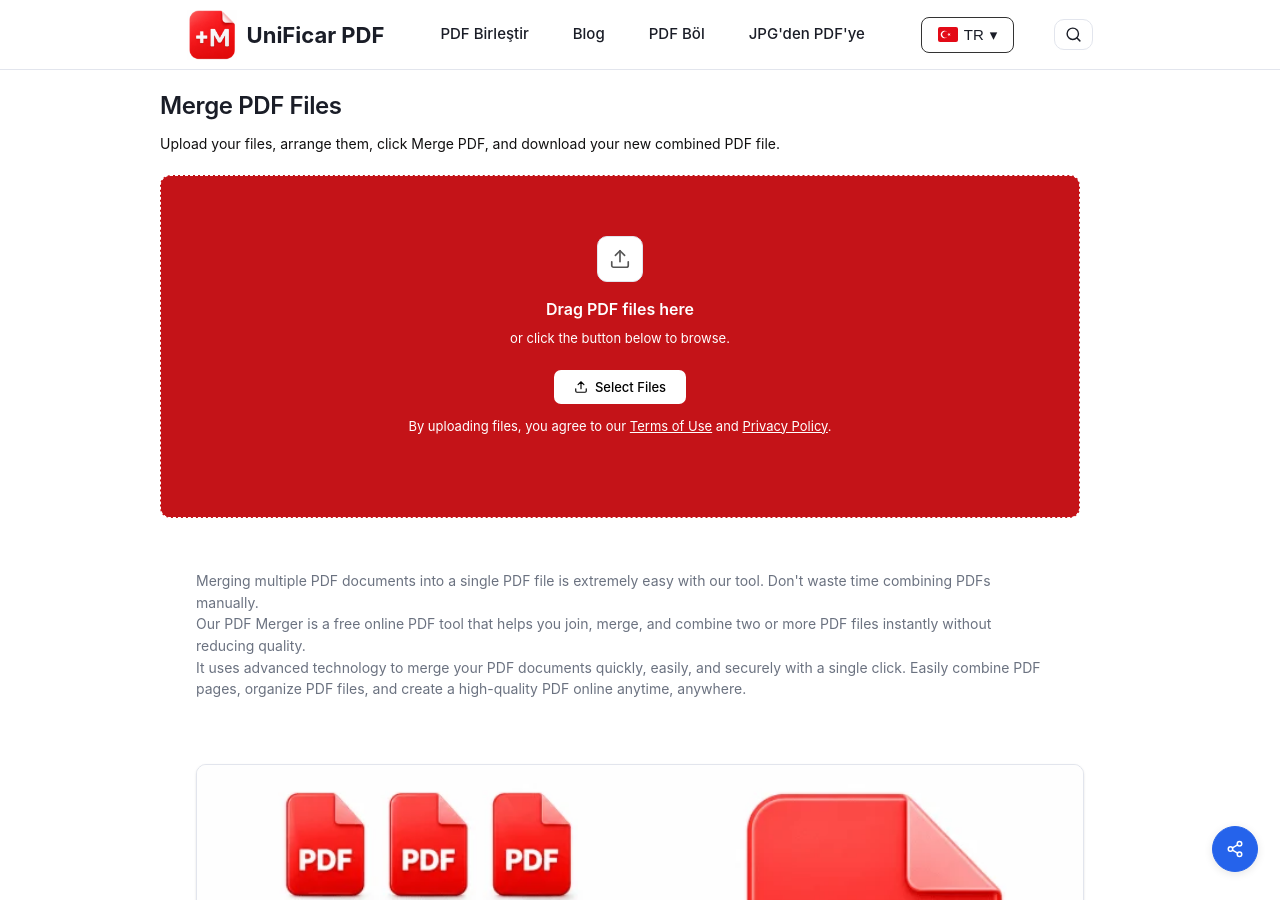
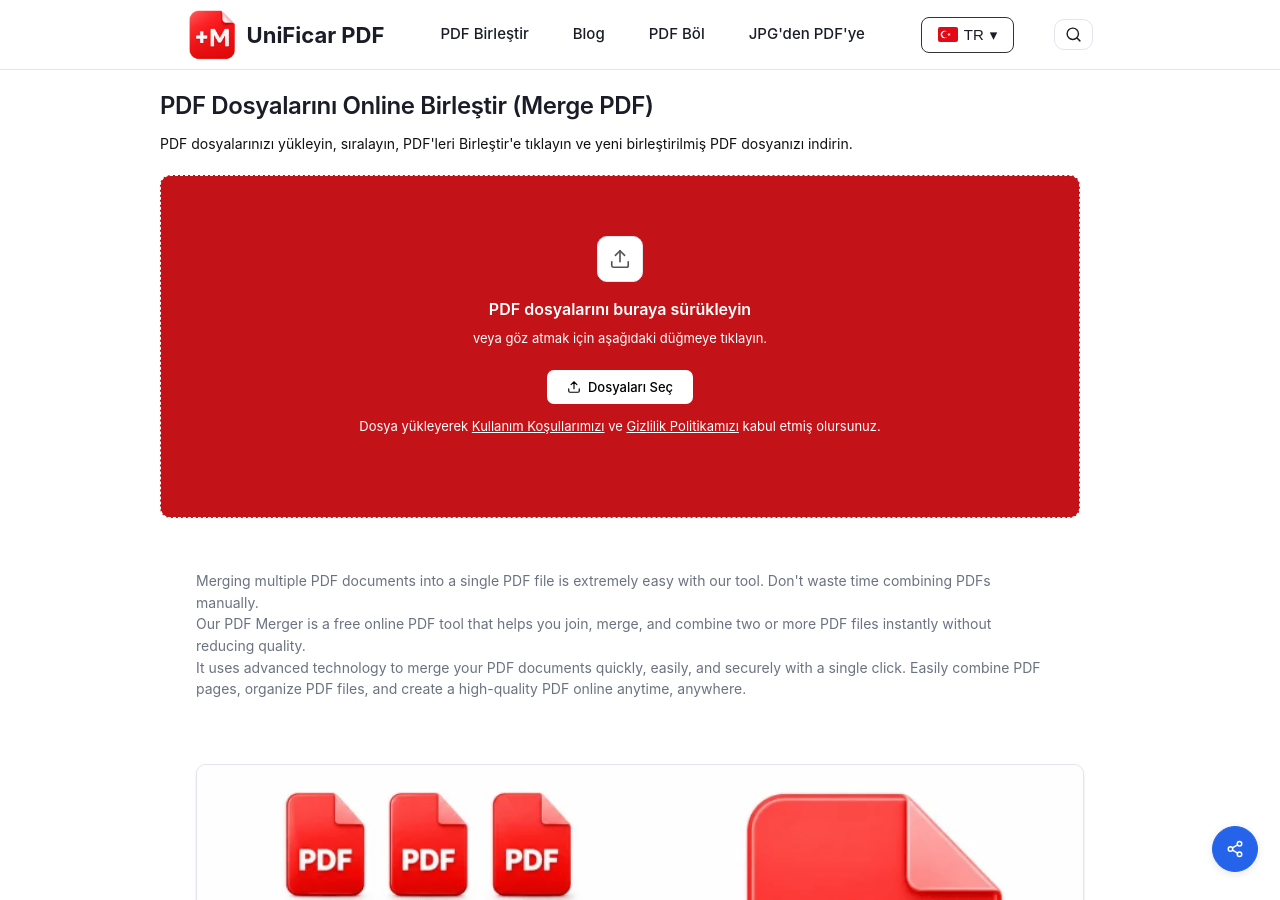
Before and after one commit to rforrupesh/jekyllmultilingual, a Jekyll site: the page built from tr/index.md, in a window 1280 px wide and 900 px high. Built offline with Jekyll 4.4.1, drawn with Linux system fonts in a browser that asks for light colours.

Commit message:
Update index.md

```diff
--- a/tr/index.md
+++ b/tr/index.md
@@ -719,8 +719,8 @@ scripts:
 <main class="container1">
 
   <!-- H1 + P — visible before upload, hidden after -->
-  <h1 class="page-title" id="pageTitle">Merge PDF Files</h1>
-  <p class="page-sub" id="pageSub">Upload your files, arrange them, click Merge PDF, and download your new combined PDF file.</p>
+  <h1 class="page-title" id="pageTitle">PDF Dosyalarını Online Birleştir (Merge PDF)</h1>
+  <p class="page-sub" id="pageSub">PDF dosyalarınızı yükleyin, sıralayın, PDF'leri Birleştir'e tıklayın ve yeni birleştirilmiş PDF dosyanızı indirin.</p>
 
   <!-- UPLOAD STATE (centered, full viewport height) -->
   <div id="uploadState">
@@ -732,54 +732,64 @@ scripts:
           <line x1="12" y1="3" x2="12" y2="15"/>
         </svg>
       </div>
-   <h2>Drag PDF files here</h2>
-<p>or click the button below to browse.</p>
+      <h2>PDF dosyalarını buraya sürükleyin</h2>
+      <p>veya göz atmak için aşağıdaki düğmeye tıklayın.</p>
+
       <button class="btn-black" id="browseBtn">
         <svg viewBox="0 0 24 24" fill="none" stroke="currentColor" stroke-width="2" stroke-linecap="round">
           <path d="M21 15v4a2 2 0 01-2 2H5a2 2 0 01-2-2v-4M17 8l-5-5-5 5M12 3v12"/>
         </svg>
-  Select Files
+        Dosyaları Seç
       </button>
-        <p class="upload-note">
- By uploading files, you agree to our
-  <a href="/en/terms-of-use/" target="_blank">Terms of Use</a>
-and
-  <a href="/en/privacy-policy/" target="_blank">Privacy Policy</a>.
-</p>
+
+      <p class="upload-note">
+        Dosya yükleyerek
+        <a href="/tr/terms-of-use/" target="_blank">Kullanım Koşullarımızı</a>
+        ve
+        <a href="/tr/privacy-policy/" target="_blank">Gizlilik Politikamızı</a>
+        kabul etmiş olursunuz.
+      </p>
     </div>
+
     <input type="file" id="fileInput" multiple accept="application/pdf" hidden>
-
-
   </div>
 
   <!-- UPLOADED STATE -->
   <div id="uploadedState">
     <div class="toolbar">
       <div class="toolbar-left">
-        <span class="toolbar-title">Files to merge</span>
+        <span class="toolbar-title">Birleştirilecek Dosyalar</span>
         <span class="file-count" id="fileCount">0</span>
+
         <button class="btn-sm" onclick="sortFiles('asc')">
           <svg viewBox="0 0 12 12" fill="none" stroke-width="1.6" stroke-linecap="round">
             <path d="M1 3h10M3 6h6M5 9h2"/>
-          </svg>A-Z
+          </svg>
+          A-Z
         </button>
+
         <button class="btn-sm" onclick="sortFiles('desc')">
           <svg viewBox="0 0 12 12" fill="none" stroke-width="1.6" stroke-linecap="round">
             <path d="M1 9h10M3 6h6M5 3h2"/>
-          </svg>Z–A
+          </svg>
+          Z-A
         </button>
       </div>
+
       <div class="toolbar-right">
         <button class="btn-add-top" onclick="document.getElementById('moreInput').click()">
           <svg viewBox="0 0 24 24" fill="none" stroke="currentColor" stroke-width="2" stroke-linecap="round">
-            <line x1="12" y1="5" x2="12" y2="19"/><line x1="5" y1="12" x2="19" y2="12"/>
-          </svg>Add PDF
+            <line x1="12" y1="5" x2="12" y2="19"/>
+            <line x1="5" y1="12" x2="19" y2="12"/>
+          </svg>
+          PDF Ekle
         </button>
+
         <button class="btn-merge-top" id="mergeBtnTop" onclick="mergePDFs()">
           <svg viewBox="0 0 24 24" fill="none" stroke="currentColor" stroke-width="2" stroke-linecap="round">
             <path d="M8 6H5a2 2 0 00-2 2v8a2 2 0 002 2h3M16 6h3a2 2 0 012 2v8a2 2 0 01-2 2h-3M12 3v18"/>
           </svg>
-Combine PDF
+          PDF'leri Birleştir
         </button>
       </div>
     </div>
@@ -788,7 +798,7 @@ Combine PDF
 
     <div class="progress-wrap" id="progressWrap">
       <div class="spinner"></div>
-      <span class="progress-text" id="progressText">Merging…</span>
+      <span class="progress-text" id="progressText">Birleştiriliyor…</span>
     </div>
   </div>
 
```
